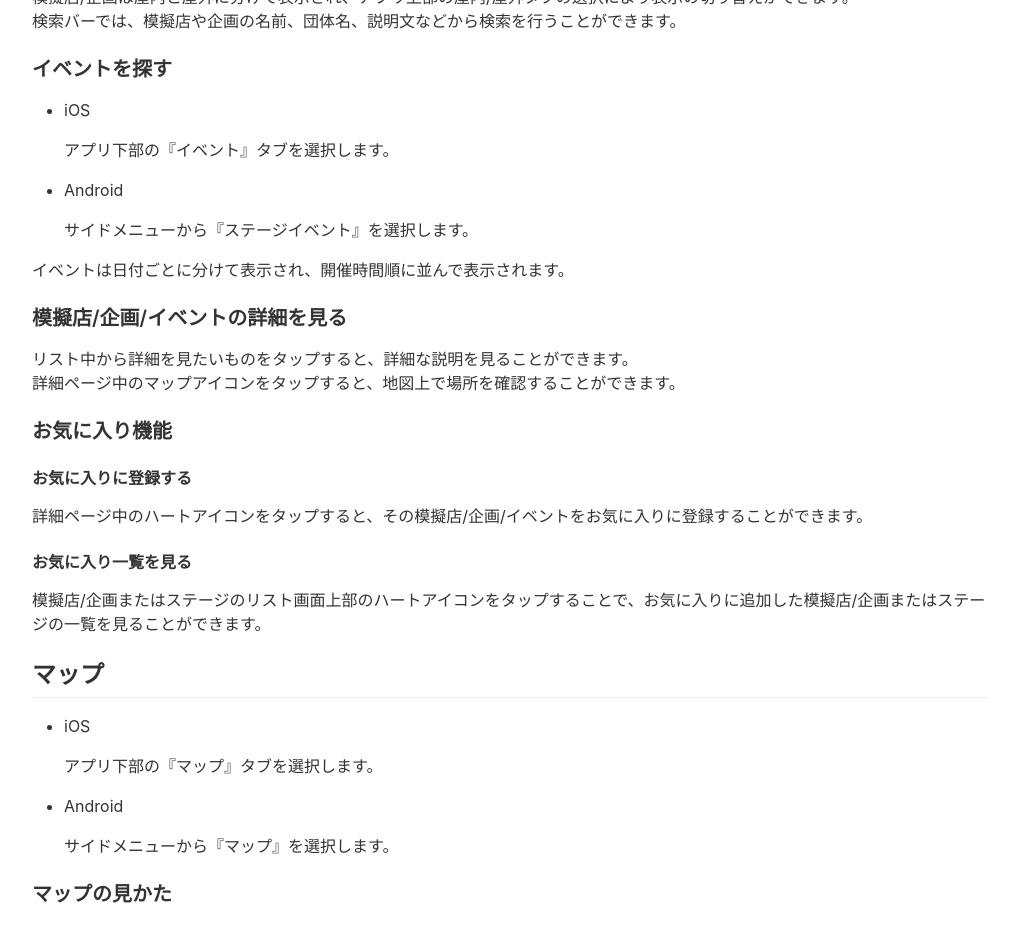
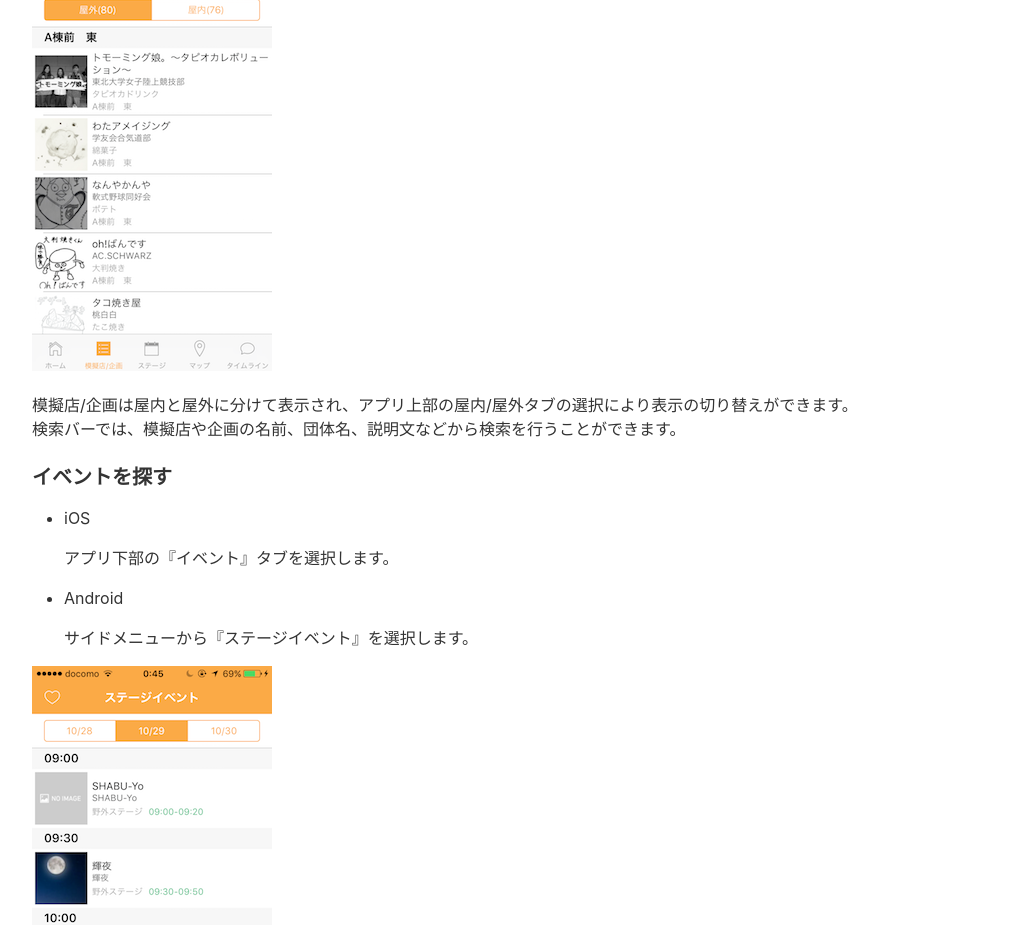
Before and after one commit to ikenox/app68-festa-tohoku, a Jekyll site: the page built from how-to-use.md, in a window 1280 px wide and 1400 px high, scrolled down 987 px. Shown: the top 925 px of the window, without its empty margins (130-1145 px from the left). Built offline with Jekyll 4.4.1, drawn with Linux system fonts in a browser that asks for light colours; some of the changed text lies outside the part shown.

Commit message:
update how-to-use

```diff
--- a/how-to-use.md
+++ b/how-to-use.md
@@ -46,7 +46,7 @@ permalink: how-to-use.html
 
     サイドメニューから『模擬店/企画』を選択します。
 
-(img)
+![模擬店/企画リスト]({{site.baseurl}}/img/stall-and-exhibition-page.png)
 
 模擬店/企画は屋内と屋外に分けて表示され、アプリ上部の屋内/屋外タブの選択により表示の切り替えができます。
 検索バーでは、模擬店や企画の名前、団体名、説明文などから検索を行うことができます。
@@ -61,12 +61,18 @@ permalink: how-to-use.html
 
     サイドメニューから『ステージイベント』を選択します。
 
-イベントは日付ごとに分けて表示され、開催時間順に並んで表示されます。
+![イベントリスト]({{site.baseurl}}/img/stageevents-page.png)
+
+イベントは日付ごとに分けて表示されます。
+ページ上部の日付タブを選択することで日付の切り替えができます。
 
 ### <a name="planning-detail"> 模擬店/企画/イベントの詳細を見る
 
 リスト中から詳細を見たいものをタップすると、詳細な説明を見ることができます。
-詳細ページ中のマップアイコンをタップすると、地図上で場所を確認することができます。
+
+![企画詳細]({{site.baseurl}}/img/planning-detail.png)
+
+詳細ページ中のマップアイコン(iOS: Android:)をタップすると、地図上で場所を確認することができます。
 
 ### <a name="planning-favorite"> お気に入り機能
 
```
Also changed, not shown: img/stageevents-page.png (added), img/stall-and-exhibition-page.png (added).
